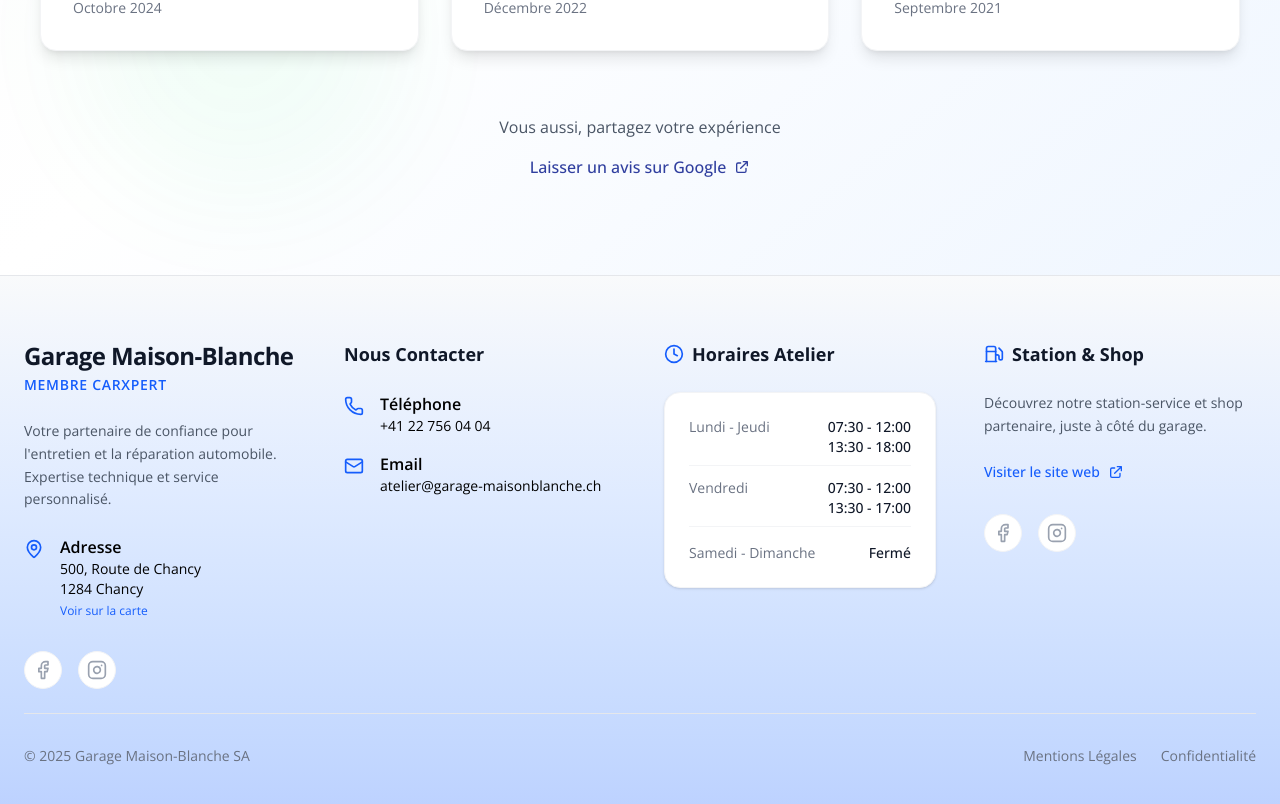
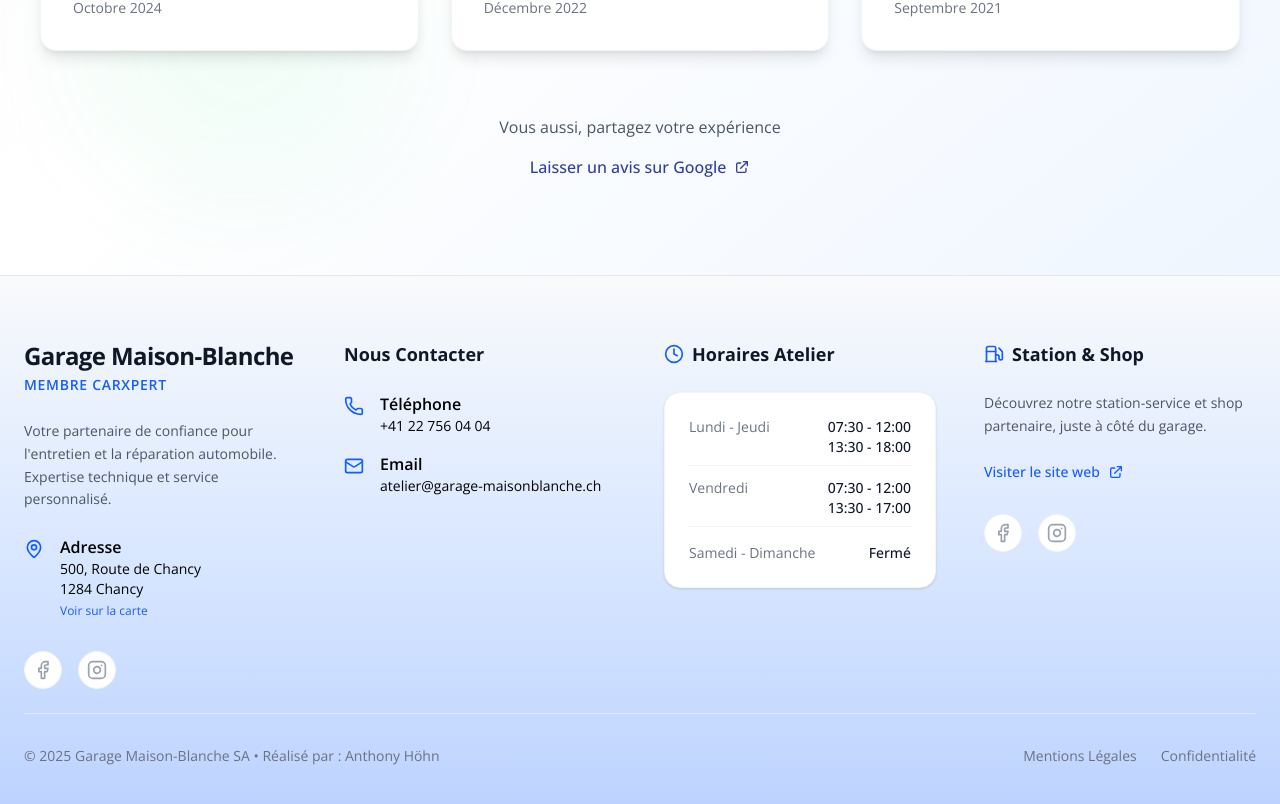
Before and after one commit to anthohn/garage-maisonblanche, a Next.js app: page / in a window 1280 px wide. Shown: the part 5738-6542 px from the top of the page. Built offline with nearby package versions, Linux system fonts and the light colour scheme.

Commit message:
feat : ajout "réalisé par"

```diff
--- a/app/components/Footer.tsx
+++ b/app/components/Footer.tsx
@@ -125,7 +125,7 @@
 
                 {/* Bottom Bar */}
                 <div className="pt-8 border-t border-gray-200 flex flex-col md:flex-row justify-between items-center gap-4 text-sm text-gray-500">
-                    <p>&copy; {new Date().getFullYear()} Garage Maison-Blanche SA</p>
+                    <p>&copy; {new Date().getFullYear()} Garage Maison-Blanche SA • Réalisé par : <a href="https://anthony-hohn.ch" target="_blank" className="hover:text-blue-600 transition-colors">Anthony Höhn</a></p>
                     <div className="flex gap-6">
                         <Link href="#" className="hover:text-blue-600 transition-colors">Mentions Légales</Link>
                         <Link href="#" className="hover:text-blue-600 transition-colors">Confidentialité</Link>
--- a/components/Footer.tsx
+++ b/components/Footer.tsx
@@ -96,6 +96,7 @@
                     <a href="#myPage" title="To Top"><span className="glyphicon glyphicon-chevron-up"></span></a>
                     <p style={{ fontSize: '14px' }}>Copyright &copy; <span id="ydate">{new Date().getFullYear()}</span> - Garage Maison-Blanche</p>
                     <p className="copyright" style={{ color: '#757575' }}>Designed by <img src="/img/bni_man_grey.gif" style={{ width: '10px', verticalAlign: 'text-bottom', display: 'inline-block' }} alt="logo bni" /><span style={{ fontFamily: 'PT Serif' }}>&nbsp;bni</span> - <a href="https://www.bni.ch" target="_blank"><span style={{ fontFamily: 'Palanquin', letterSpacing: '-0.7px' }}>Business Network Integration</span></a></p>
+                    <p style={{ fontSize: '12px', color: '#757575', marginTop: '5px' }}>Réalisé par : <a href="https://anthony-hohn.ch" target="_blank" style={{ color: '#757575', textDecoration: 'none' }}>Anthony Höhn</a></p>
                 </div>
             </footer>
         </>
```
